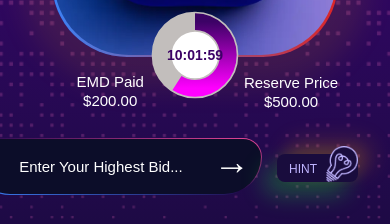
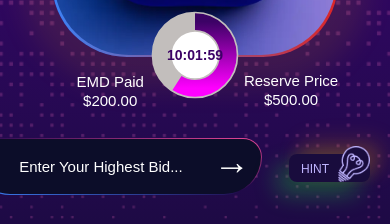
Before and after one commit to sparshkr/Eng_Auction, a Next.js app: page / in a window 390 px wide. Shown: the part 379-603 px from the top of the page. Built offline with nearby package versions, Linux system fonts and the light colour scheme.

Commit message:
Styling-6

```diff
--- a/src/app/page.tsx
+++ b/src/app/page.tsx
@@ -52,7 +52,7 @@ const AppContent = () => {
       <div className="absolute inset-0 bg-[url('/images/download.png')] bg-center bg-cover opacity-30 z-10"></div>
 
       {/* Content */}
-      <div className="relative z-20 w-full h-full overflow-y-auto custom-scrollbar">
+      <div className="relative z-20 w-full h-full overflow-y-auto overflow-x-hidden custom-scrollbar">
         <div className="relative min-h-full text-white flex flex-col justify-start items-center p-3 gap-5">
           {/* <div className="absolute mu:hidden">Hemlo</div> */}
           <TopBar />
@@ -74,7 +74,7 @@ const AppContent = () => {
               <Input />
             </div>
 
-            <button className="relative m-0 py-0 h-6 -bottom-2 bg-[#190c3d] flex ml-0 rounded-lg pl-1 gap-1 shadow-custom mu:right-5 mu:h-7 mu:top-[1rem] mu:gap-[5px] mu:pl-4">
+            <button className="relative m-0 py-0 h-6 -bottom-2 bg-[#190c3d] flex ml-0 rounded-lg pl-1 gap-1 shadow-custom mu:right-5 ms:right-2 mu:h-7 mu:top-[1rem] mu:gap-[5px] mu:pl-4">
               {/* Button content */}
 
               <div className="text-[#C0B5FF] text-[10px] mu:text-[12px] relative top-1 mu:right-1 mu:top-[6px] ">
@@ -106,7 +106,9 @@ const AppContent = () => {
             </div>
           </section>
           <NavBar />
-          <div className="h-12 hidden not-md:max-h-816:block md:hidden"></div>
+          <div className="h-12 hidden not-md:max-h-816:block md:hidden">
+            Hemlo
+          </div>
         </div>
       </div>
     </div>
--- a/src/components/Card.tsx
+++ b/src/components/Card.tsx
@@ -12,7 +12,7 @@ export default function Card({
   AuctionName: string;
 }) {
   return (
-    <div className="relative w-[80%] h-[12.5em] rounded-[60px] mu:rounded-[75px] p-[2px] bg-gradient-to-r from-blue-500 to-red-600 shadow-custom2 mu:h-[18em] mu:w-[78%]">
+    <div className="relative w-[80%] msx:w-[85%] h-[12.5em] rounded-[60px] mu:rounded-[75px] p-[2px] bg-gradient-to-r from-blue-500 to-red-600 shadow-custom2 mu:h-[18em] mu:w-[78%]">
       <div className="relative w-full h-full rounded-[58px] mu:rounded-[75px] overflow-hidden">
         <Image
           src="/images/AirpodPro.png"
@@ -29,10 +29,10 @@ export default function Card({
       </div>
 
       <div className="absolute -bottom-9 md:left-1 flex flex-col text-[11px] justify-center items-center gap-0 mu:text-[15px] mu:relative mu:right-[5.3rem] mu:top-[1rem] ">
-        <div className="-mb-1 w-14  p-0 mu:w-20  text-center">EMD Paid</div>
+        <div className="-mb-1 ">EMD Paid</div>
         <div>${EMDprice.toString()}.00</div>
       </div>
-      <div className="absolute  -bottom-9 flex flex-col text-[11px] justify-center items-center gap-0 mu:text-[15px] mu:relative mu:left-24 mu:top-[-1.5rem] md:-right-2">
+      <div className="absolute  -bottom-9 flex flex-col text-[11px] justify-center items-center gap-0 mu:text-[15px] mu:relative mu:left-24 mu:top-[-1.6rem] md:-right-2">
         <div className="-mb-1">Reserve Price</div>
         <div>${ReservePrice.toString()}.00</div>
       </div>
--- a/src/components/Input.tsx
+++ b/src/components/Input.tsx
@@ -4,7 +4,7 @@ import React from "react";
 
 export default function InputComponent() {
   return (
-    <div className="relative w-[120%] msx:w-[120%] ms:w-[130%] mu:w-[140%] max-w-[600px] h-[42px] m-0 p-0 mu:h-[3.6rem]">
+    <div className="relative w-[110%] msx:w-[120%] ms:w-[130%] mu:w-[140%] max-w-[600px] h-[42px] m-0 p-0 mu:h-[3.6rem]">
       <input
         type="text"
         placeholder="Enter Your Highest Bid..."
```
